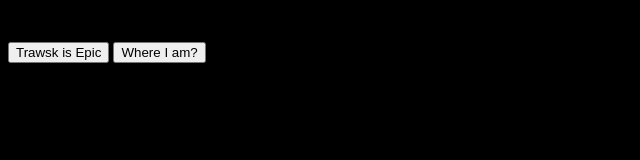
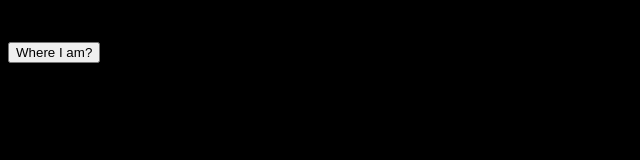
Before and after one commit to TrawCC/Traw, a plain HTML site: page index.html in a window 1280 px wide. Shown: the whole page, without its empty margins (0-640 px from the left). Drawn offline with Linux system fonts and the light colour scheme.

Commit message:
Update index.html

```diff
--- a/index.html
+++ b/index.html
@@ -2,8 +2,6 @@
 <p>style="color:white">This is demo content.</p>
  <body style="background-color:black;">
 
-<button type="button" onclick="alert('Thanks mate ;)')">Trawsk is Epic</button>
-
 <button type="button" onclick="alert('A Github Pages repository.. Its under construction..')">Where I am?</button>
 
   <p>Epic</p>
```
